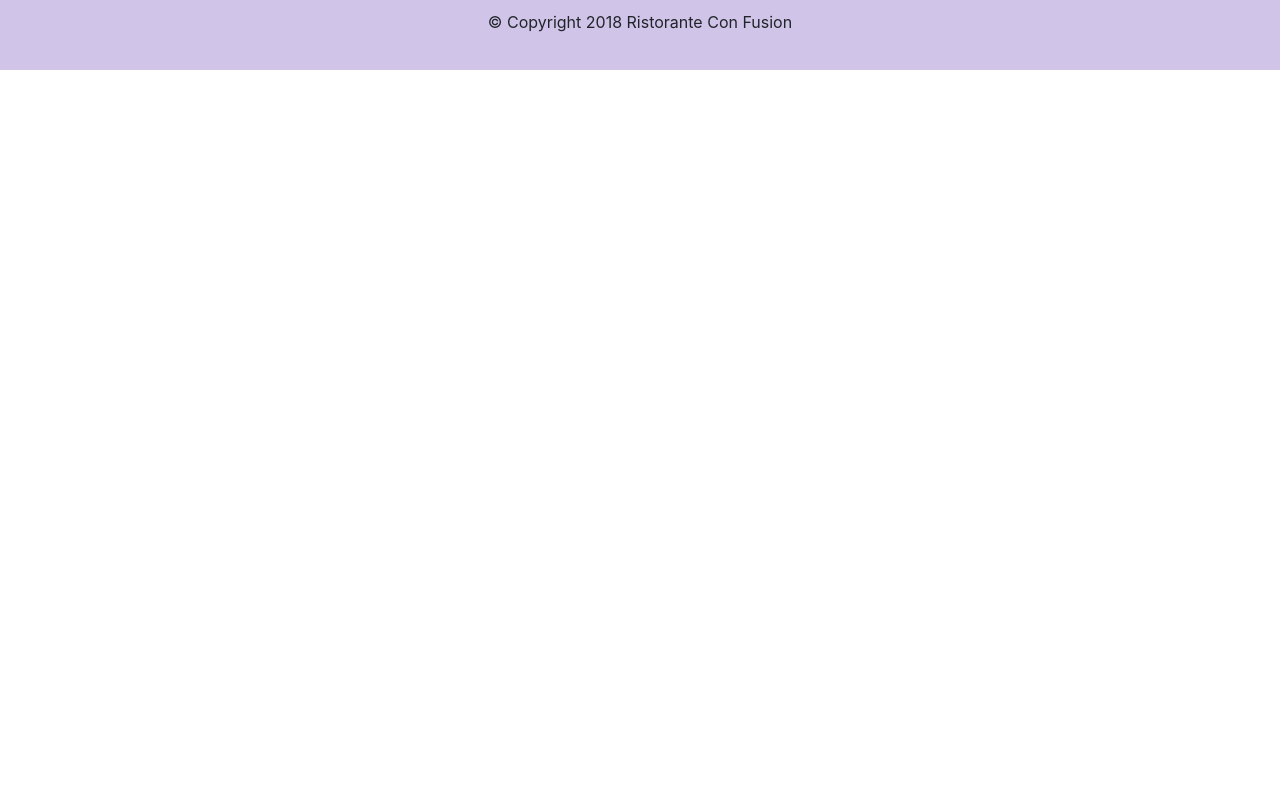
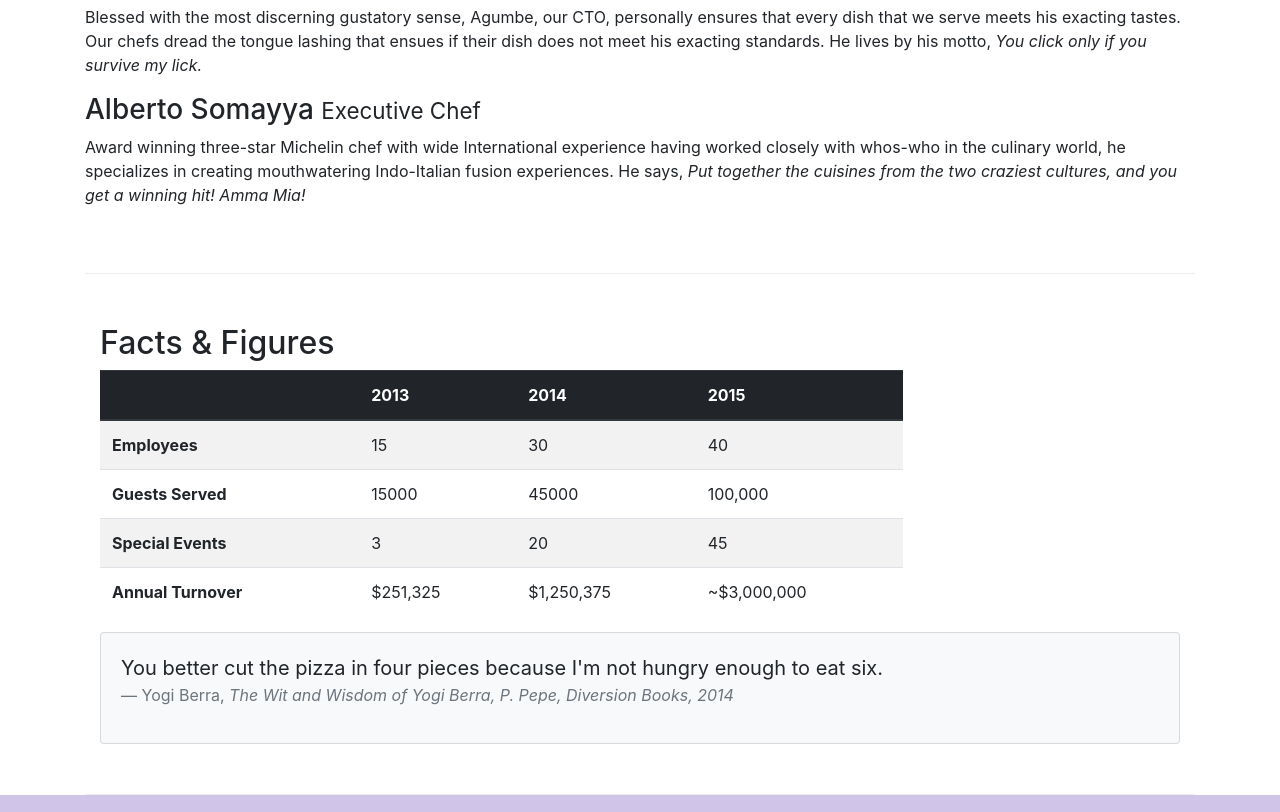
Before and after one commit to Hassan-173732/React-173732, a website: page aboutus.html in a window 1280 px wide. Shown: the part 1550-2362 px from the top of the page. Before the commit the page ends 1620 px from the top, so only its background shows below. Drawn offline with nearby package versions, Linux system fonts and the light colour scheme.

Commit message:
added tables

```diff
--- a/aboutus.html
+++ b/aboutus.html
@@ -48,29 +48,44 @@
     </header>
 
     <div class="container">
-        <div class="row align-items-center">
+        <div class="row row-content">
             <ol class="col-12 breadcrumb">
                 <li class="breadcrumb-item"><a href="./index.html">Home</a></li>
                 <li class="breadcrumb-item active">About Us</li>
             </ol>
             <div>
                <h3>About Us</h3>
-               <hr>
+
             </div>
         </div>
 
-        <div class="row align-items-center">
+        <div class="row row-content">
             <div class="col-sm-6 .d-none .d-sm-block">
                 <h2>Our History</h2>
                 <p>Started in 2010, Ristorante con Fusion quickly established itself as a culinary icon par excellence in Hong Kong. With its unique brand of world fusion cuisine that can be found nowhere else, it enjoys patronage from the A-list clientele in Hong Kong.  Featuring four of the best three-star Michelin chefs in the world, you never know what will arrive on your plate the next time you visit us.</p>
                 <p>The restaurant traces its humble beginnings to <em>The Frying Pan</em>, a successful chain started by our CEO, Mr. Peter Pan, that featured for the first time the world's best cuisines in a pan.</p>
             </div>
-            <div>
+            <div class="col-12 col-sm-6">
+                <div class="card">
+                    <h3 class="card-header bg-primary text-white">Facts At a Glance</h3>
+                    <div class="card-body">
+                        <dl class="row">
+                            <dt class="col-6">Started</dt>
+                            <dd class="col-6">3 Feb. 2013</dd>
+                            <dt class="col-6">Major Stake Holder</dt>
+                            <dd class="col-6">HK Fine Foods Inc.</dd>
+                            <dt class="col-6">Last Year's Turnover</dt>
+                            <dd class="col-6">$1,250,375</dd>
+                            <dt class="col-6">Employees</dt>
+                            <dd class="col-6">40</dd>
+                        </dl>
+                    </div>
+                </div>
             </div>
         </div>
 
 
-        <div class="row align-items-center">
+        <div class="row row-content">
             <div>
                 <h2>Corporate Leadership</h2>
                 <h3>Peter Pan <small>Chief Epicurious Officer</small></h3>
@@ -82,7 +97,63 @@
                 <h3>Alberto Somayya <small>Executive Chef</small></h3>
                 <p class="d-none d-sm-block">Award winning three-star Michelin chef with wide International experience having worked closely with whos-who in the culinary world, he specializes in creating mouthwatering Indo-Italian fusion experiences. He says, <em>Put together the cuisines from the two craziest cultures, and you get a winning hit! Amma Mia!</em></p>
             </div>
+
        </div>
+       <div class="row row-content">
+        <div class="col-12 col-sm-9">
+            <h2>Facts &amp; Figures</h2>
+            <div class="table-responsive">
+                <table class="table table-striped">
+                    <thead class="thead-dark">
+                        <tr>
+                            <th>&nbsp;</th>
+                            <th>2013</th>
+                            <th>2014</th>
+                            <th>2015</th>
+                        </tr>
+                    </thead>
+                    <tbody>
+                        <tr>
+                            <th>Employees</th>
+                            <td>15</td>
+                            <td>30</td>
+                            <td>40</td>
+                        </tr>
+                        <tr>
+                            <th>Guests Served</th>
+                            <td>15000</td>
+                            <td>45000</td>
+                            <td>100,000</td>
+                        </tr>
+                        <tr>
+                            <th>Special Events</th>
+                            <td>3</td>
+                            <td>20</td>
+                            <td>45</td>
+                        </tr>
+                        <tr>
+                            <th>Annual Turnover</th>
+                            <td>$251,325</td>
+                            <td>$1,250,375</td>
+                            <td>~$3,000,000</td>
+                        </tr>
+                    </tbody>
+                </table>
+            </div>
+        </div>
+        <div class="col-12">
+            <div class="card card-body bg-light">
+                <blockquote class="blockquote">
+                    <p class="mb-0">You better cut the pizza in four pieces because
+                        I'm not hungry enough to eat six.</p>
+                    <footer class="blockquote-footer">Yogi Berra,
+                        <cite title="Source Title">The Wit and Wisdom of Yogi Berra,
+                        P. Pepe, Diversion Books, 2014</cite>
+                    </footer>
+                </blockquote>
+            </div>
+        </div>
+   </div>
 
     </div>
 
```
